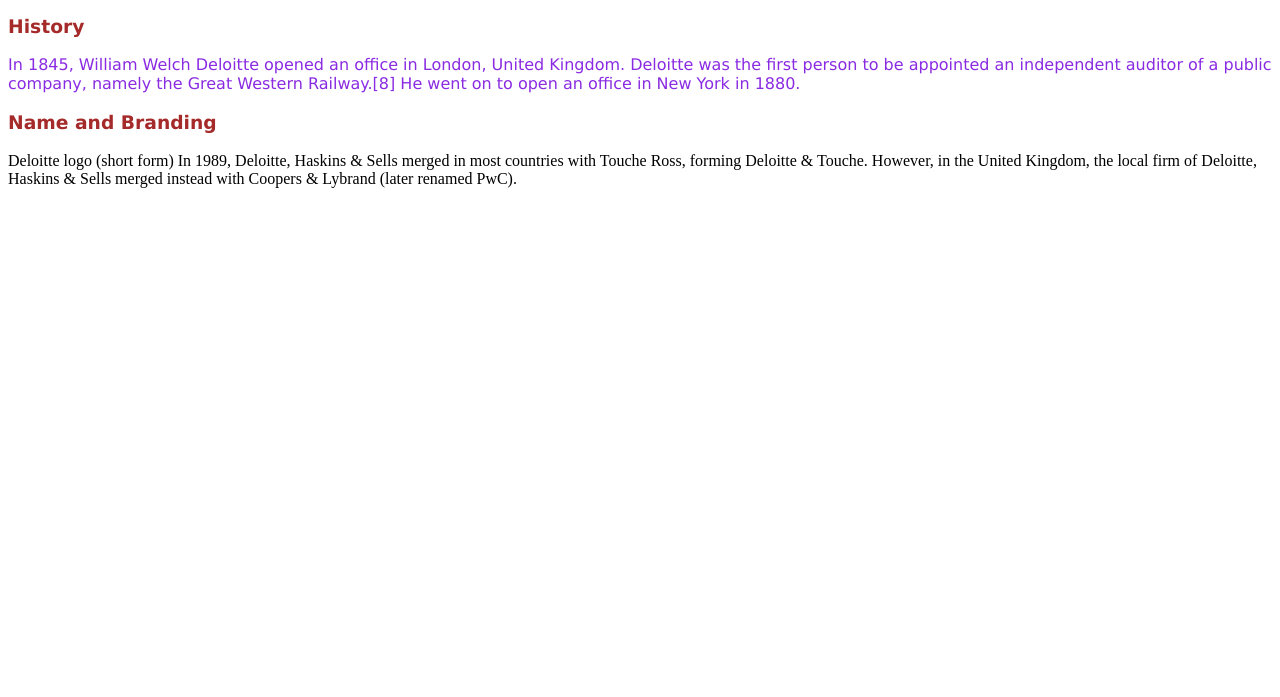
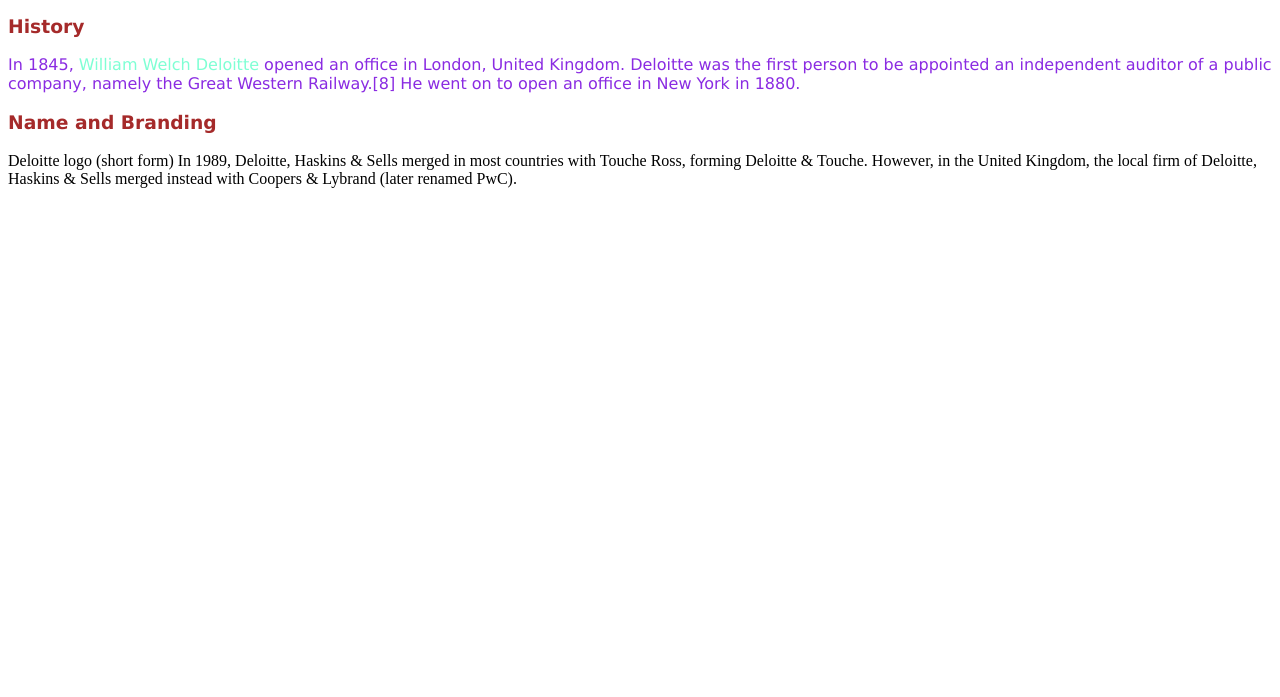
Before and after one commit to vamandeshmukh/deloitte-ui-sep-2022, a plain HTML site: page html/index.html in a window 1280 px wide. Shown: the part 103-800 px from the top of the page. Drawn offline with Linux system fonts and the light colour scheme.

Commit message:
html-basics

```diff
--- a/html/index.html
+++ b/html/index.html
@@ -25,25 +25,37 @@
 
 <body>
 
+    <div>
+
+        <div style="background-color: aqua">
             <!-- Inline css -->
             <h1 style="color: blue; font-family: 'Trebuchet MS', Arial;">Deloitte</h1>
             <p>Deloitte Touche Tohmatsu Limited, commonly referred to as Deloitte, is an
                 international professional services network headquartered in London, United Kingdom.</p>
+        </div>
 
         <!-- Use internal CSS 1 -->
         <h3 class="my-style">History</h3>
 
         <!-- Use external CSS   -->
-    <p class="my-style-2">In 1845, William Welch Deloitte opened an office in London, United Kingdom. Deloitte was the
-        first person to be appointed an independent auditor of a public company, namely the Great Western Railway.[8] He
+        <p class="my-style-2">In 1845, <span class="my-style-3">William Welch Deloitte</span> opened an office in
+            London,
+            United Kingdom.
+            Deloitte was the
+            first person to be appointed an independent auditor of a public company, namely the Great Western
+            Railway.[8] He
             went on to open an office in New York in 1880.
         </p>
 
         <!-- Use internal CSS 2 -->
         <h3 class="my-style">Name and Branding</h3>
-    <p> Deloitte logo (short form) In 1989, Deloitte, Haskins & Sells merged in most countries with Touche Ross, forming
-        Deloitte & Touche. However, in the United Kingdom, the local firm of Deloitte, Haskins & Sells merged instead
+        <p> Deloitte logo (short form) In 1989, Deloitte, Haskins & Sells merged in most countries with Touche Ross,
+            forming
+            Deloitte & Touche. However, in the United Kingdom, the local firm of Deloitte, Haskins & Sells merged
+            instead
             with Coopers & Lybrand (later renamed PwC).</p>
+    </div>
+
 </body>
 
 </html>
```
Lines whose indentation alone changed are shown as unchanged.
